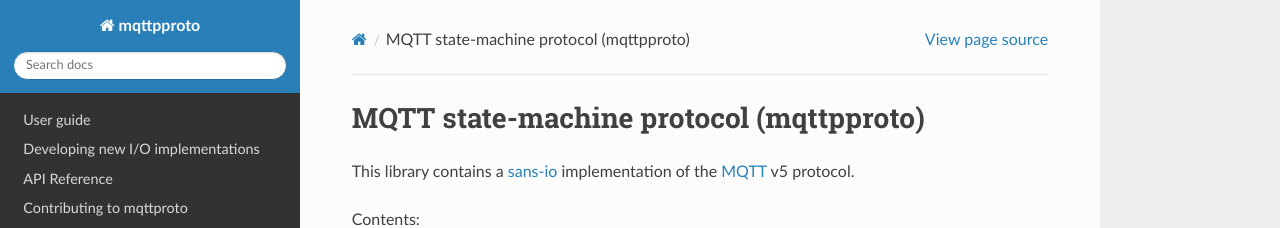
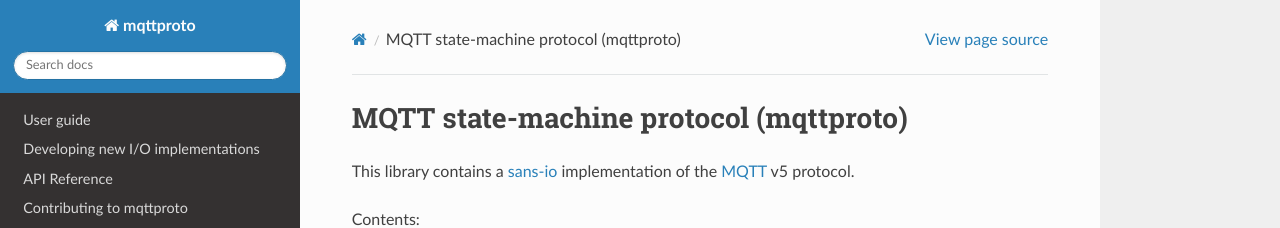
Before and after one commit to agronholm/mqttproto, a Sphinx documentation site: the page built from docs/index.rst, in a window 1280 px wide and 900 px high. Shown: the top 228 px of the window. Built offline with Sphinx 7.4.7 and the Read the Docs theme 3.1.0, drawn with Linux system fonts in a browser that asks for light colours; the version number could not be read and is left out.

Commit message:
Fixed a typo (mqtt*p*proto) (#12)

```diff
--- a/docs/conf.py
+++ b/docs/conf.py
@@ -16,7 +16,7 @@ extensions = [
 templates_path = ["_templates"]
 source_suffix = ".rst"
 master_doc = "index"
-project = "mqttpproto"
+project = "mqttproto"
 author = "Alex Grönholm"
 copyright = "2024, " + author
 
--- a/docs/index.rst
+++ b/docs/index.rst
@@ -1,5 +1,5 @@
-MQTT state-machine protocol (mqttpproto)
-========================================
+MQTT state-machine protocol (mqttproto)
+=======================================
 
 .. include:: ../README.rst
    :start-after: Documentation
--- a/docs/userguide.rst
+++ b/docs/userguide.rst
@@ -17,7 +17,7 @@ If you need websockets connectivity, you will want to include the ``websockets``
 Using the async client
 ----------------------
 
-.. py:currentmodule:: mqttpproto.async_client
+.. py:currentmodule:: mqttproto.async_client
 .. highlight:: python
 
 The asynchronous client needs to be used as an asynchronous context manager to manage
@@ -115,7 +115,7 @@ To publish a message to the broker, call the :meth:`~.AsyncMQTTClient.publish` m
 Using the sync client
 ---------------------
 
-.. py:currentmodule:: mqttpproto.sync_client
+.. py:currentmodule:: mqttproto.sync_client
 
 The synchronous client (:class:`~.MQTTClient`) is a wrapper for the asynchronous client,
 allowing users to not care about the details of the asynchronous implementation.
```
